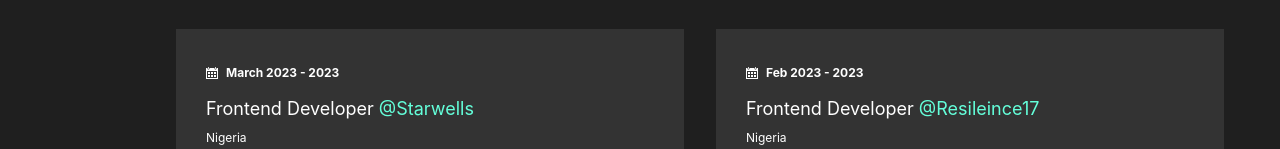
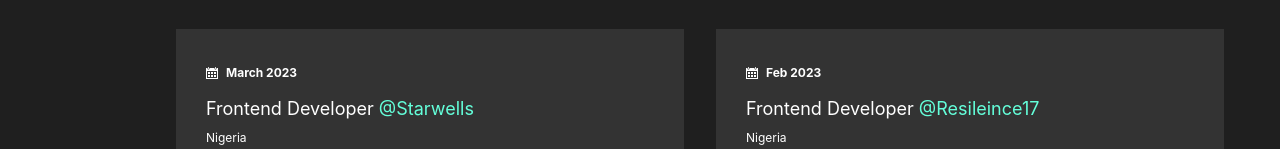
Before and after one commit to Yaasir024/yaasir-portfolio, a Vue app: page / in a window 1280 px wide. Shown: the part 1322-1471 px from the top of the page. Built offline with nearby package versions, Linux system fonts and the light colour scheme.

Commit message:
/url-added

```diff
--- a/src/components/Home/Work.vue
+++ b/src/components/Home/Work.vue
@@ -4,7 +4,8 @@ const places = ref([
   {
     role: 'Frontend Developer',
     employer: 'Starwells',
-    date: 'March 2023 - 2023',
+    date: 'March 2023',
+    url: 'https://www.starwells.co/',
     location: 'Nigeria',
     tasks: [
       'Converted Figma UI mockup design to web templates.',
@@ -16,7 +17,7 @@ const places = ref([
   {
     role: 'Frontend Developer',
     employer: 'Resileince17',
-    date: 'Feb 2023 - 2023',
+    date: 'Feb 2023',
     location: 'Nigeria',
     tasks: [
       'Developed and maintained code for website with Vuejs and TailwindCSS',
@@ -26,6 +27,7 @@ const places = ref([
   {
     role: 'Frontend Developer',
     employer: 'Unify',
+    url: 'http://unify-three.vercel.app/',
     date: 'May 2022 - 2022',
     location: 'Nigeria',
     tasks: ['Converted Figma UI mockup design to web templates.']
@@ -87,18 +89,19 @@ const getActiveTab = (i) => ({
             </div>
             <span class="text-[12px] font-bold">{{ place.date }}</span>
           </div>
-          <h1 class="text-lg leading-[24px]">{{ place.role }} <span class="text-regal-blue">@{{ place.employer }}</span></h1>
+          <h1 class="text-lg leading-[24px]">
+            {{ place.role }} <a :href="place.url" target="_blank" class="text-regal-blue" v-if="place.url">@{{ place.employer }}</a> <span class="text-regal-blue" v-else>@{{ place.employer }}</span>
+
+          </h1>
           <span class="text-[12px]">{{ place.location }}</span>
           <ul class="">
-          <li
-            v-for="(task, i) in place.tasks"
-            :key="`tech-${i}`"
-            class="text-base mt-1"
-          >
-            <div class="inline-block h-[10px] w-[10px] shrink-0 rounded-full bg-regal-blue mr-2"></div>
-            {{ task }}
-          </li>
-        </ul>
+            <li v-for="(task, i) in place.tasks" :key="`tech-${i}`" class="text-base mt-1">
+              <div
+                class="inline-block h-[10px] w-[10px] shrink-0 rounded-full bg-regal-blue mr-2"
+              ></div>
+              {{ task }}
+            </li>
+          </ul>
         </div>
       </div>
     </div>
```
